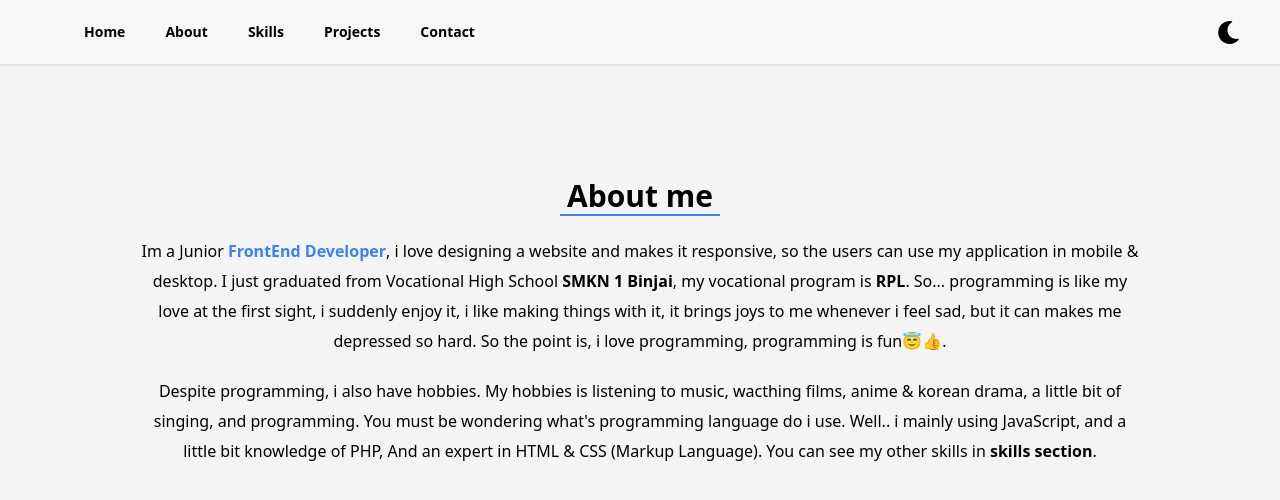
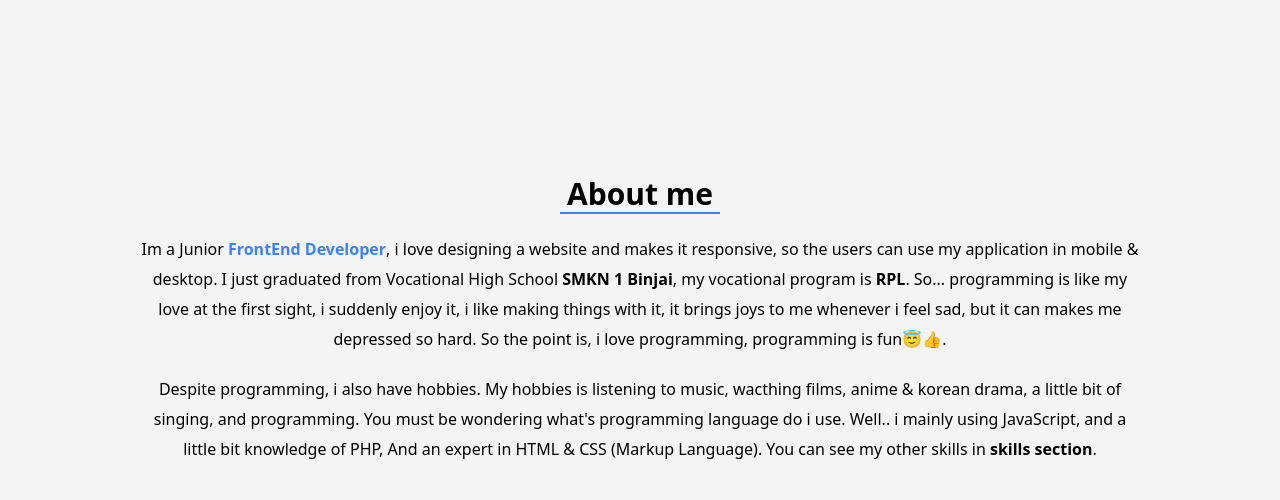
Before and after one commit to Udean777/port-v2, a Next.js app: page /about in a window 1280 px wide. Shown: the top 500 px of the page. Built offline with nearby package versions, Linux system fonts and the light colour scheme.

Commit message:
third commit

```diff
--- a/app/Hero.js
+++ b/app/Hero.js
@@ -3,7 +3,7 @@ import Image from 'next/image'
 
 export default function Hero() {
   return (
-    <div className='flex justify-center py-28 animate__animated animate__fadeIn' id='hero'>
+    <div className='min-h-screen flex justify-center py-28 animate__animated animate__fadeIn' id='hero'>
       <div className='grid grid-cols-1 md:grid-cols-2'>
       <div>
         <Image src='/hero1.jpeg' priority={true} width={300} height={300} alt='hero' className='rounded-full w-64 md:w-72 lg:w-80'/>
--- a/app/about/page.js
+++ b/app/about/page.js
@@ -6,9 +6,8 @@ import 'animate.css';
 
 export default function About() {
   return (
-    <div className='min-h-screen bg-zinc-100 dark:bg-zinc-800 '>
-<Navbar/>
-    <div className='py-28 dark:text-white font-sans' id='about'>
+    <div className='min-h-screen py-16 bg-zinc-100 dark:bg-zinc-800' id='about'>
+    <div className='py-28 dark:text-white font-sans'>
       <div>
         <h1 className='border-b-2 border-blue-500 text-3xl font-sans font-bold flex justify-center w-40 m-auto'>About me</h1>
       </div>
--- a/app/components/Navbar.js
+++ b/app/components/Navbar.js
@@ -1,9 +1,9 @@
 import { useState, useEffect } from 'react';
-import Link from 'next/link';
 import { FiMenu, FiX } from 'react-icons/fi';
 import { FaMoon, FaSun } from 'react-icons/fa';
 import '../globals.css'
 import 'animate.css';
+import { Link } from 'react-scroll';
 
 
 const Navbar = () => {
@@ -38,8 +38,8 @@ const Navbar = () => {
   };
 
   return (
-    <main className='animate__animated animate__fadeIn'>
-    <nav className='navbar backdrop-blur-sm border-b-2 border-zinc-200 dark:border-zinc-700 bg-zinc-50/50 dark:bg-zinc-700/50'>
+    <main className='sticky top-0 animate__animated animate__fadeIn z-50'>
+    <nav className='navbar backdrop-blur-lg border-b-2 border-zinc-200 dark:border-zinc-700 bg-zinc-50/80 dark:bg-zinc-700/80'>
       <div className="max-w-7xl mx-auto px-4 sm:px-6 lg:px-8">
         <div className="flex items-center justify-between h-16">
           <div className="flex items-center">
@@ -55,19 +55,19 @@ const Navbar = () => {
             </div>
             <div className="hidden md:block font-sans">
               <div className="ml-10 flex items-baseline space-x-4 dark:text-white">
-                <Link href="/">
-                  <p className="hover:bg-gray-700 hover:text-white dark:hover:bg-gray-500 transition ease-in px-3 py-2 rounded-md text-sm font-bold">Home</p>
+                <Link to='hero' smooth={true} duration={500} spy={true} exact='true' offset={-70}>
+                  <p className="cursor-pointer hover:bg-gray-700 hover:text-white dark:hover:bg-gray-500 transition ease-in px-3 py-2 rounded-md text-sm font-bold">Home</p>
                 </Link>
-                <Link href="/about">
-                  <p className="hover:bg-gray-700 hover:text-white dark:hover:bg-gray-500 transition ease-in px-3 py-2 rounded-md text-sm font-bold">About</p>
+                <Link to='about' smooth={true} duration={500} spy={true} exact='true' offset={-70} >
+                  <p className="cursor-pointer hover:bg-gray-700 hover:text-white dark:hover:bg-gray-500 transition ease-in px-3 py-2 rounded-md text-sm font-bold">About</p>
                 </Link>
-                <Link href="/skills">
-                  <p className="hover:bg-gray-700 hover:text-white dark:hover:bg-gray-500 transition ease-in px-3 py-2 rounded-md text-sm font-bold">Skills</p>
+                <Link to='skills' smooth={true} duration={500} spy={true} exact='true' offset={-70}>
+                  <p className="cursor-pointer hover:bg-gray-700 hover:text-white dark:hover:bg-gray-500 transition ease-in px-3 py-2 rounded-md text-sm font-bold">Skills</p>
                 </Link>
-                <Link href="/services">
+                <Link to='about' smooth={true} duration={500} spy={true} exact='true' offset={-70}>
                   <p className="hover:bg-gray-700 hover:text-white dark:hover:bg-gray-500 transition ease-in px-3 py-2 rounded-md text-sm font-bold">Projects</p>
                 </Link>
-                <Link href="/contact">
+                <Link to='about' smooth={true} duration={500} spy={true} exact='true' offset={-70}>
                   <p className="hover:bg-gray-700 hover:text-white dark:hover:bg-gray-500 transition ease-in px-3 py-2 rounded-md text-sm font-bold">Contact</p>
                 </Link>
               </div>
--- a/app/globals.css
+++ b/app/globals.css
@@ -6,9 +6,7 @@ body{
     font-family: 'Montserrat', sans-serif;
 }
 
-.navbar {
-    transition: background-color 0.2s ease-in-out;
-  }
+
 
   #about{
     line-height: 30px;
--- a/app/page.js
+++ b/app/page.js
@@ -5,6 +5,7 @@ import Hero from './Hero'
 import './globals.css'
 import About from './about/page'
 import Footer from './components/Footer'
+import Skills from './skills/page'
 
 export default function Home() {
   return (
@@ -13,6 +14,12 @@ export default function Home() {
 
       <Hero/>
 
+      <About/>
+
+      <Skills/>
+
+      <Hero/>
+
     </main>
   )
 }
--- a/app/skills/page.js
+++ b/app/skills/page.js
@@ -8,7 +8,7 @@ import { FaCss3Alt } from 'react-icons/fa';
 import { FaJs } from 'react-icons/fa';
 import styles from 'animate.css';
 
-export default function page() {
+export default function Skills() {
   const tabs = [
     {
       id: 'tab1',
@@ -60,8 +60,7 @@ export default function page() {
     },
   ];
   return (
-    <main className='min-h-screen bg-zinc-100 dark:bg-zinc-800 animate__fadeIn'>
-      <Navbar/>
+    <main className='min-h-screen py-16 bg-zinc-100 dark:bg-zinc-800 animate__fadeIn' id='skills'>
       <div className='dark:text-white'>
       <NavPills tabs={tabs}/>
       </div>
--- a/package.json
+++ b/package.json
@@ -20,6 +20,7 @@
     "react": "18.2.0",
     "react-dom": "18.2.0",
     "react-icons": "^4.9.0",
+    "react-scroll": "^1.8.9",
     "tailwindcss": "3.3.2"
   }
 }
```
Also changed, not shown: 1 other file (tests, documents, lock files or other folders).
